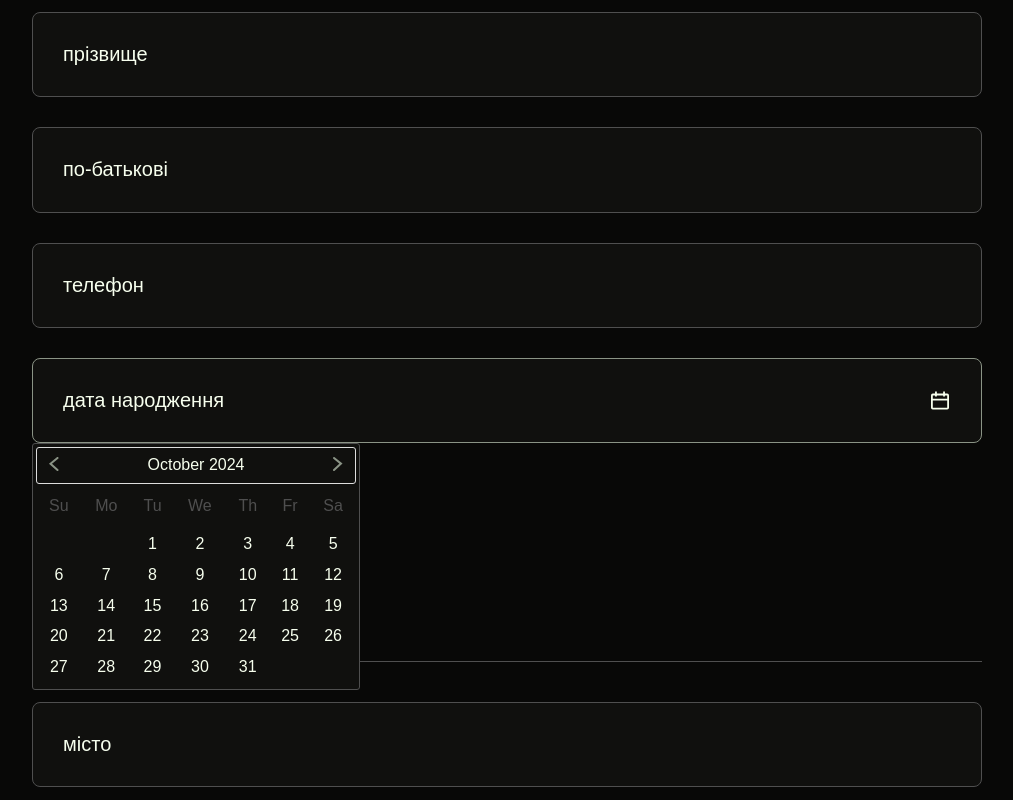
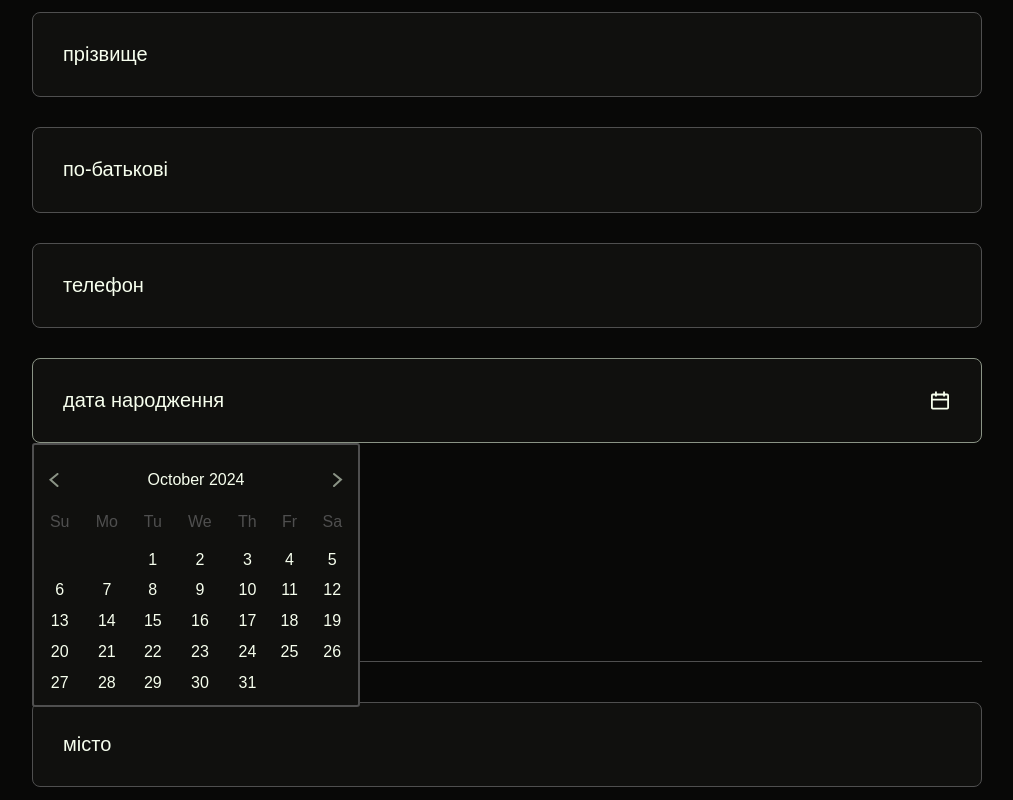
Before and after one commit to slon7716/dev-form-large, a website: page dev/index.html in a window 1280 px wide. Both pictures are taken after a click on the picture 1073 px from the left and 1297 px from the top of the page. Shown: the part 897-1697 px from the top of the page, without its empty margins (133-1146 px from the left). Drawn offline with nearby package versions, Linux system fonts and the light colour scheme; files that its build step writes are made by us from their sources.

Commit message:
Ready project

```diff
--- a/dev/sass/form.scss
+++ b/dev/sass/form.scss
@@ -125,14 +125,24 @@ input[type="date"]::-webkit-calendar-picker-indicator {
    width: 328px;
 }
 
+.ui-datepicker.ui-widget.ui-widget-content {
+   border: 2px solid $stroke;
+}
+
 .ui-datepicker table {
    font-size: 1rem;
 }
 
-.ui-widget-header {
+.ui-datepicker .ui-datepicker-header {
+   padding: 18px 0 5px;
    font-weight: 400;
    background: $system;
    color: $title;
+   border: none;
+}
+
+.ui-datepicker .ui-datepicker-prev, .ui-datepicker .ui-datepicker-next {
+   top: 18px;
 }
 
 .ui-datepicker-prev, .ui-datepicker-prev:hover {
@@ -151,10 +161,6 @@ input[type="date"]::-webkit-calendar-picker-indicator {
 
 .ui-widget-content {
    background: $system;
-}
-
-.ui-widget.ui-widget-content {
-   border: 1px solid $stroke;
 }
 
 .ui-state-default, .ui-widget-content .ui-state-default, .ui-widget-header .ui-state-default, .ui-button, html .ui-button.ui-state-disabled:hover, html .ui-button.ui-state-disabled:active {
```
